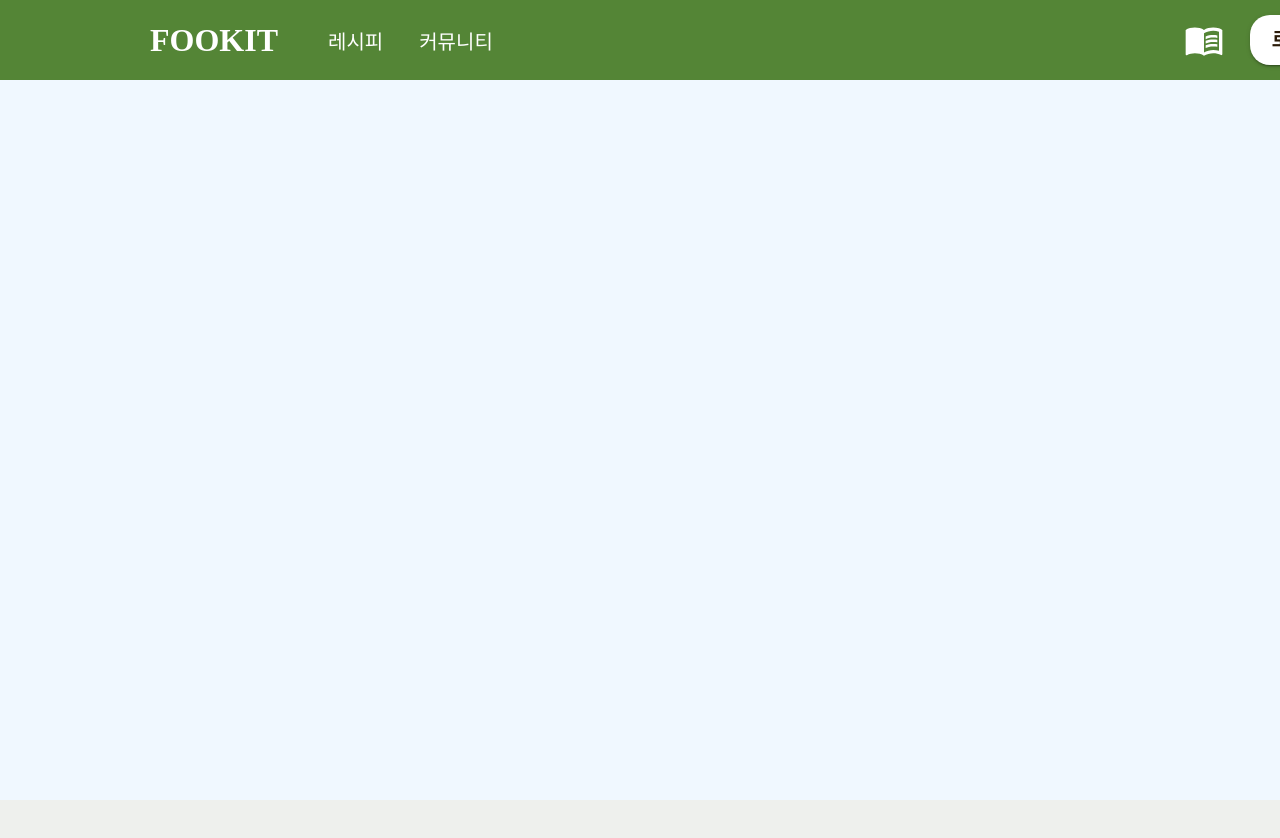
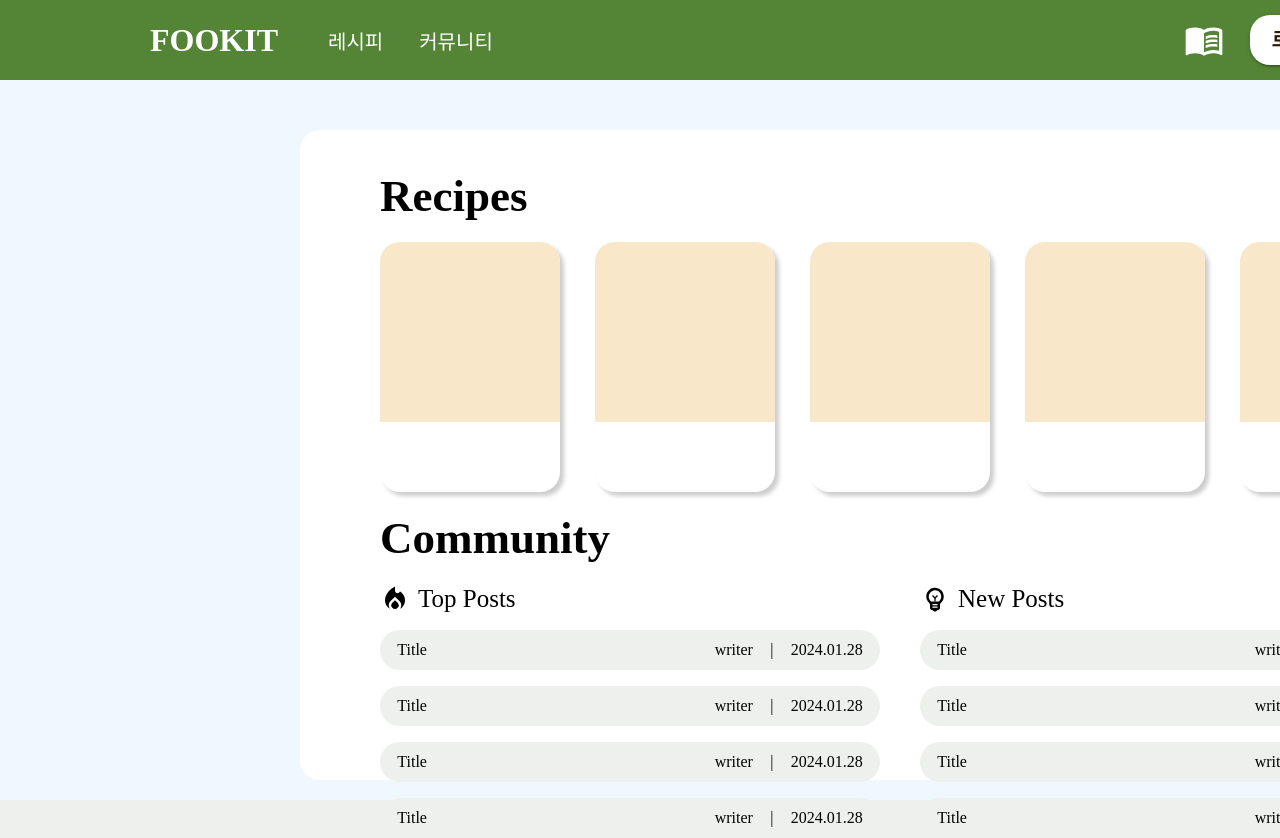
Before and after one commit to oooihmm/fookit, a React (Create React App) app: page / in a window 1280 px wide. Shown: the top 838 px of the page. Before the commit the page ends 800 px from the top, so only its background shows below. Built offline with nearby package versions, Linux system fonts and the light colour scheme; a web font is replaced by a local one.

Commit message:
feat: 메인화면 UI

```diff
--- /dev/null
+++ b/src/components/HomeRecipeCard.tsx
@@ -0,0 +1,27 @@
+import React from "react";
+import styled from "styled-components";
+
+const BackgroundCard = styled.div`
+  background-color: #fff;
+  width: 180px;
+  height: 250px;
+  overflow: hidden;
+  border-radius: 20px;
+  box-shadow: 4px 4px 4px rgba(0, 0, 0, 0.2);
+`;
+
+const InfoCard = styled.div`
+  background-color: #f8e7c8;
+  width: 180px;
+  height: 180px;
+`;
+
+const HomeRecipeCard = () => {
+  return (
+    <BackgroundCard>
+      <InfoCard></InfoCard>
+    </BackgroundCard>
+  );
+};
+
+export default HomeRecipeCard;
--- /dev/null
+++ b/src/pages/Home.tsx
@@ -0,0 +1,145 @@
+import React from "react";
+import styled from "styled-components";
+import HomeRecipeCard from "../components/HomeRecipeCard";
+
+import { LocalFireDepartment, EmojiObjectsOutlined } from "@mui/icons-material";
+
+const HomePageContainer = styled.div`
+  padding: 50px 150px; // 1500 - 300 = 1200
+
+  width: 100%;
+  /* height: 100vh; */
+  height: calc(100vh - 50px);
+`;
+
+const HomePageWrapper = styled.div`
+  padding: 40px 80px;
+  display: flex;
+  flex-direction: column;
+  gap: 20px;
+
+  background-color: #fff;
+  border-radius: 20px;
+
+  min-width: 1200px;
+  height: 100%;
+  /* height: 100vh; */
+  /* overflow: hidden; */
+`;
+
+const RecipeCardWrapper = styled.div`
+  display: flex;
+  justify-content: space-between;
+`;
+
+const HomeTitle = styled.h1`
+  font-weight: 700;
+  font-size: 45px;
+`;
+
+const CommunityTitle = styled.div`
+  font-size: 25px;
+`;
+
+const CommunityTitleWrapper = styled.div`
+  display: flex;
+  align-items: center;
+  gap: 0.5rem;
+`;
+
+const Post = styled.div`
+  width: 500px;
+  height: 40px;
+  /* overflow: hidden; */
+  background-color: #eef0ed;
+  border-radius: 20px;
+
+  display: flex;
+  align-items: center;
+  justify-content: space-evenly;
+`;
+
+const PostTitle = styled.div`
+  width: 300px;
+  /* width: 100%; */
+`;
+
+const CommunityPostsWrapper = styled.div`
+  display: flex;
+  flex-direction: column;
+  gap: 1rem;
+  /* overflow: auto; */
+`;
+
+const CommunityContents = styled.div`
+  gap: 1rem;
+  display: flex;
+  flex-direction: column;
+`;
+
+const CommunityWrapper = styled.div`
+  display: flex;
+  flex-wrap: wrap;
+  justify-content: space-between;
+  gap: 1.5rem;
+`;
+
+const Home = () => {
+  return (
+    <HomePageContainer>
+      <HomePageWrapper>
+        <HomeTitle>Recipes</HomeTitle>
+        <RecipeCardWrapper>
+          {[...Array(5)].map((_, index) => (
+            <HomeRecipeCard key={index} />
+          ))}
+        </RecipeCardWrapper>
+        <HomeTitle>Community</HomeTitle>
+        <CommunityWrapper>
+          <CommunityContents>
+            <CommunityTitleWrapper>
+              <LocalFireDepartment
+                sx={{
+                  fontSize: 30,
+                }}
+              />
+              <CommunityTitle>Top Posts</CommunityTitle>
+            </CommunityTitleWrapper>
+            <CommunityPostsWrapper>
+              {[...Array(4)].map((_, index) => (
+                <Post key={index}>
+                  <PostTitle>Title</PostTitle>
+                  <div>writer</div>
+                  <div>|</div>
+                  <div>2024.01.28</div>
+                </Post>
+              ))}
+            </CommunityPostsWrapper>
+          </CommunityContents>
+          <CommunityContents>
+            <CommunityTitleWrapper>
+              <EmojiObjectsOutlined
+                sx={{
+                  fontSize: 30,
+                }}
+              />
+              <CommunityTitle>New Posts</CommunityTitle>
+            </CommunityTitleWrapper>
+            <CommunityPostsWrapper>
+              {[...Array(4)].map((_, index) => (
+                <Post key={index}>
+                  <PostTitle>Title</PostTitle>
+                  <div>writer</div>
+                  <div>|</div>
+                  <div>2024.01.28</div>
+                </Post>
+              ))}
+            </CommunityPostsWrapper>
+          </CommunityContents>
+        </CommunityWrapper>
+      </HomePageWrapper>
+    </HomePageContainer>
+  );
+};
+
+export default Home;
--- a/src/routes/index.tsx
+++ b/src/routes/index.tsx
@@ -1,12 +1,14 @@
-import { Routes, Route } from 'react-router-dom'
-import { Layout } from '../layouts'
-
+import { Routes, Route } from "react-router-dom";
+import { Layout } from "../layouts";
+import Home from "../pages/Home";
 
 export default function AppRoutes() {
   return (
-      <Routes>
-        <Route path='/' element={<Layout />}>
-        </Route>
-        <Route path='*' element={<p>Not Found</p>} />
-      </Routes>  )
+    <Routes>
+      <Route path="/" element={<Layout />}>
+        <Route index element={<Home />}></Route>
+      </Route>
+      <Route path="*" element={<p>Not Found</p>} />
+    </Routes>
+  );
 }
```
